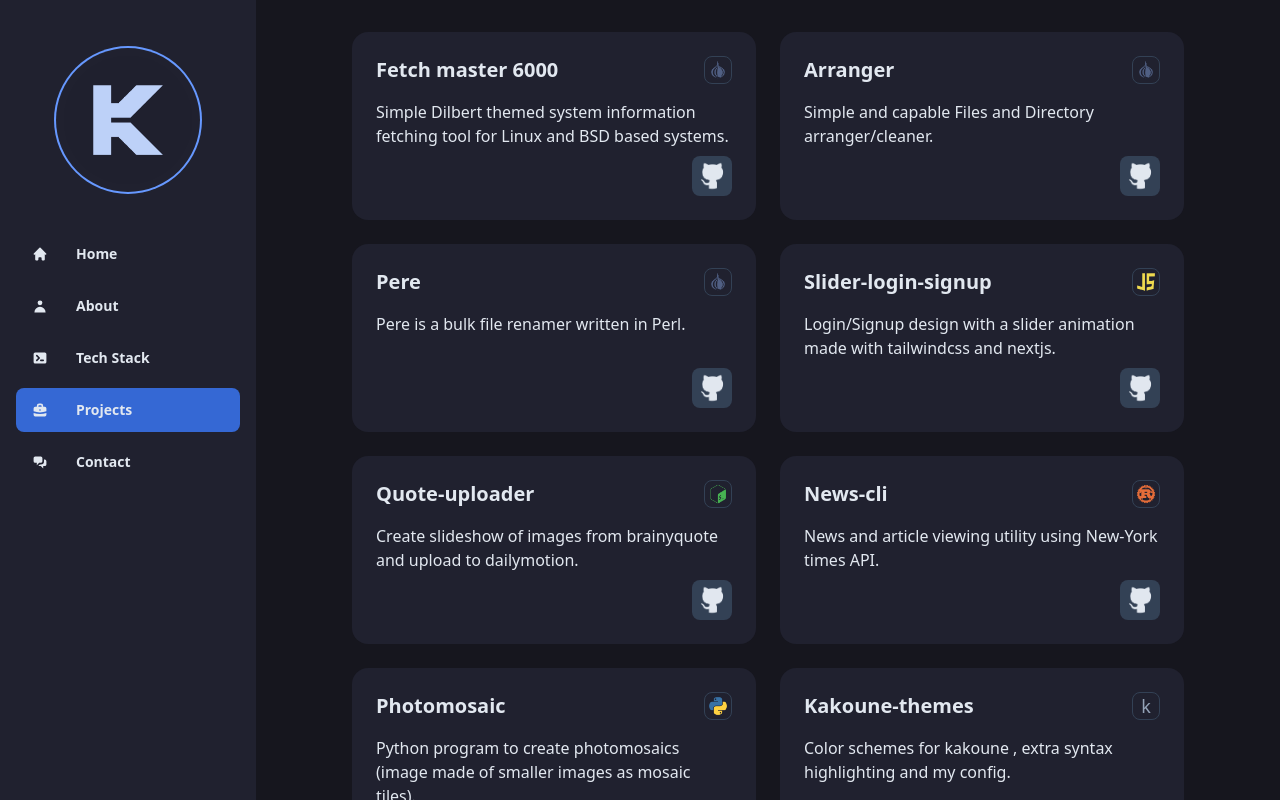
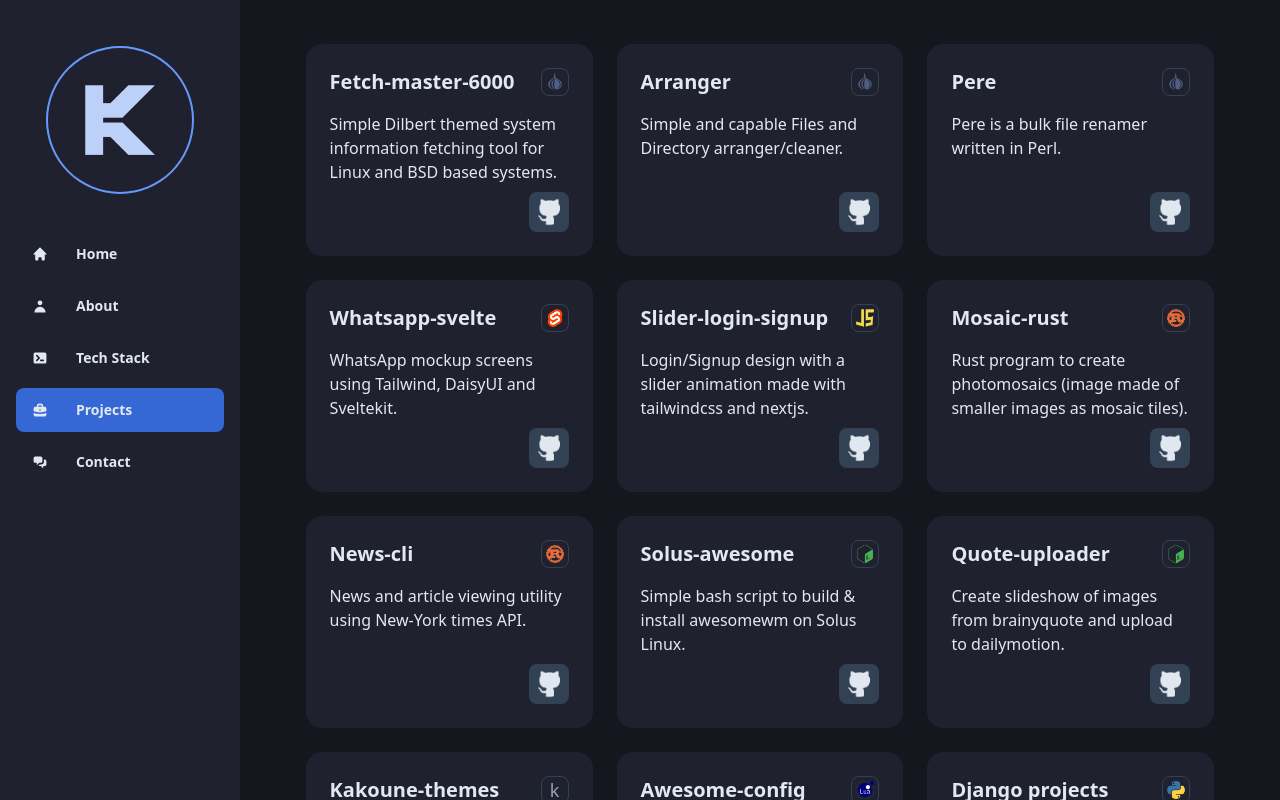
Before and after one commit to anhsirk0/anhsirk0-sveltekit, a SvelteKit app: page /projects in a window 1280 px wide. Built offline with nearby package versions, Linux system fonts and the light colour scheme.

Commit message:
Updated projects

```diff
--- a/src/routes/+layout.svelte
+++ b/src/routes/+layout.svelte
@@ -7,7 +7,6 @@
   <div class="drawer drawer-mobile">
     <input id="sidebar" type="checkbox" class="drawer-toggle" />
     <div class="drawer-content min-h-screen">
-      <!-- Navbar -->
       <div class="lg:hidden w-full navbar bg-base-300 sticky inset-0 z-50">
         <div class="flex-none lg:hidden">
           <label for="sidebar" class="btn btn-square btn-ghost">
@@ -37,7 +36,7 @@
     <div class="drawer-side">
       <label for="sidebar" class="drawer-overlay" />
       <ul
-        class="menu p-4 overflow-y-auto w-56 md:w-80 lg:w-64 2xl:w-80 bg-base-200 text-base-content space-y-2"
+        class="menu p-4 overflow-y-auto w-60 md:w-80 lg:w-60 2xl:w-80 bg-base-200 space-y-2"
       >
         <!-- Sidebar content here -->
         <SidebarContent />
--- a/src/routes/projects/+page.svelte
+++ b/src/routes/projects/+page.svelte
@@ -13,7 +13,7 @@
 
   let projects = [
     {
-      title: "Fetch master 6000",
+      title: "Fetch-master-6000",
       desc: "Simple Dilbert themed system information fetching tool for Linux and BSD based systems.",
       lang: "perl.png",
       url: "https://github.com/anhsirk0/fetch-master-6000",
@@ -31,10 +31,34 @@
       url: "https://github.com/anhsirk0/pere",
     },
     {
+      title: "Whatsapp-svelte",
+      desc: "WhatsApp mockup screens using Tailwind, DaisyUI and Sveltekit.",
+      lang: "svelte.png",
+      url: "https://github.com/anhsirk0/whatsapp-svelte",
+    },
+    {
       title: "Slider-login-signup",
       desc: "Login/Signup design with a slider animation made with tailwindcss and nextjs.",
       lang: "js.png",
       url: "https://github.com/anhsirk0/slider-login-signup",
+    },
+    {
+      title: "Mosaic-rust",
+      desc: "Rust program to create photomosaics (image made of smaller images as mosaic tiles).",
+      lang: "rust.png",
+      url: "https://github.com/anhsirk0/mosaic-rust",
+    },
+    {
+      title: "News-cli",
+      desc: "News and article viewing utility using New-York times API.",
+      lang: "rust.png",
+      url: "https://github.com/anhsirk0/news-cli",
+    },
+    {
+      title: "Solus-awesome",
+      desc: "Simple bash script to build & install awesomewm on Solus Linux.",
+      lang: "bash.png",
+      url: "https://github.com/anhsirk0/solus-awesome",
     },
     {
       title: "Quote-uploader",
@@ -43,22 +67,16 @@
       url: "https://github.com/anhsirk0/quote-uploader",
     },
     {
-      title: "News-cli",
-      desc: "News and article viewing utility using New-York times API.",
-      lang: "rust.png",
-      url: "https://github.com/anhsirk0/news-cli",
+      title: "Kakoune-themes",
+      desc: "Beautiful color schemes for kakoune text editor.",
+      lang: "kakounescript",
+      url: "https://github.com/anhsirk0/kakoune-themes",
     },
     {
-      title: "Photomosaic",
-      desc: "Python program to create photomosaics (image made of smaller images as mosaic tiles).",
-      lang: "python.png",
-      url: "https://github.com/anhsirk0/photomosaic-python",
-    },
-    {
-      title: "Kakoune-themes",
-      desc: "Color schemes for kakoune , extra syntax highlighting and my config.",
-      lang: "kakounescript",
-      url: "https://github.com/anhsirk0/kakoune-themes",
+      title: "Awesome-config",
+      desc: "My config for the awesome window manager.",
+      lang: "lua.png",
+      url: "https://github.com/anhsirk0/awesome-config",
     },
     {
       title: "Django projects",
@@ -74,7 +92,7 @@
     },
     {
       title: "This website",
-      desc: "Source code for this website. https://anhsirk0.herokuapp.com",
+      desc: "Source code for this website. (anhsirk0.github.io & anhsirk0.herokuapp.com)",
       lang: "svelte.png",
       url: "https://github.com/anhsirk0/anhsirk0-sveltekit",
     },
@@ -87,11 +105,11 @@
 
 <div
   in:fade
-  class="grid grid-cols-6 gap-4 lg:gap-6 2xl:gap-8 w-[86vw] lg:w-[66vw] xl:w-[70vw] mb-8 lg:my-0 lg:p-8 mt-4"
+  class="grid grid-cols-6 gap-4 lg:gap-6 2xl:gap-8 w-[86vw] lg:w-[66vw] xl:w-[76vw] 2xl:w-[70vw] my-4 lg:my-3 2xl:my-4 lg:p-8"
 >
   {#each projects as project (project.title)}
     <div
-      class="card bg-base-200 hover:ring-2 hover:ring-primary col-span-6 md:col-span-3 2xl:col-span-2"
+      class="card bg-base-200 hover:ring-2 hover:ring-primary col-span-6 md:col-span-2 2xl:col-span-2"
     >
       <div class="card-body p-4 lg:p-6 2xl:p-8">
         <div class="flex flex-row gap-4 mb-1 xl:mb-2">
```
Also changed, not shown: static/lua.png (added).
